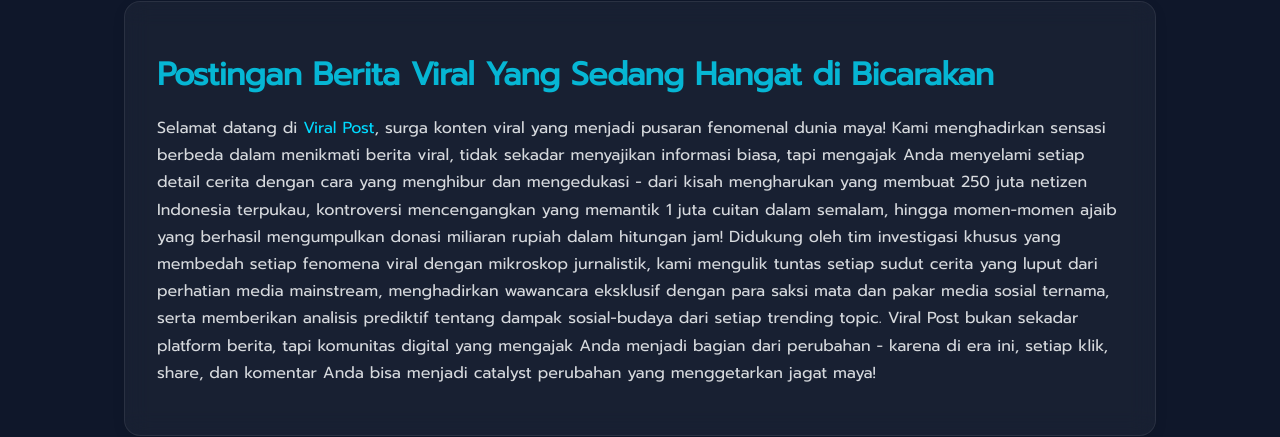
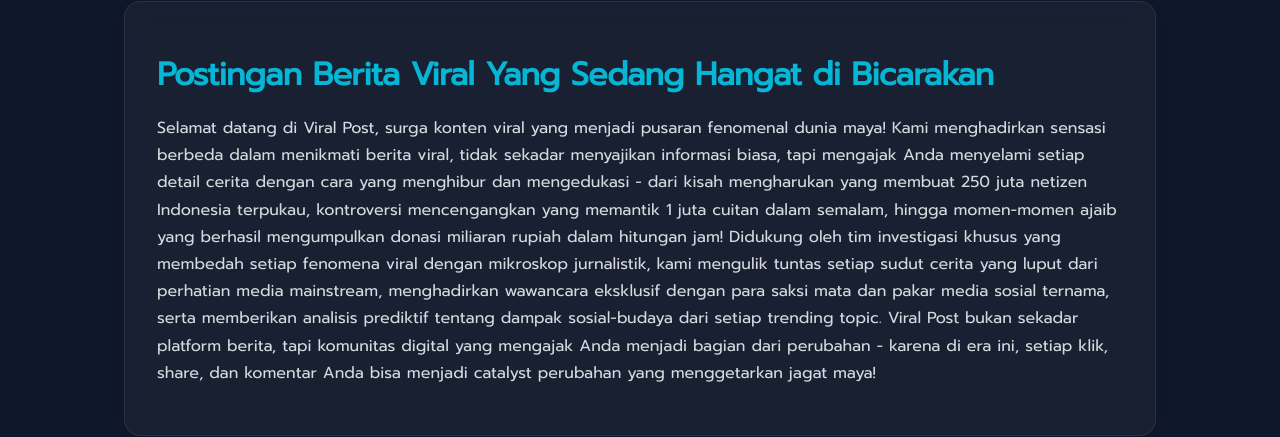
Before and after one commit to viralpost/trend, a plain HTML site: page index.html in a window 1280 px wide. Shown: the part 788-1225 px from the top of the page. Drawn offline with Linux system fonts and the light colour scheme.

Commit message:
Update index.html

```diff
--- a/index.html
+++ b/index.html
@@ -142,7 +142,7 @@
   <main class="container">
     <article class="card article">
       <h1>Postingan Berita Viral Yang Sedang Hangat di Bicarakan</h1>
-      <p>Selamat datang di <a href="https://viralpost.github.io/trend/">Viral Post</a>, surga konten viral yang menjadi pusaran fenomenal dunia maya! Kami menghadirkan sensasi berbeda dalam menikmati berita viral, tidak sekadar menyajikan informasi biasa, tapi mengajak Anda menyelami setiap detail cerita dengan cara yang menghibur dan mengedukasi - dari kisah mengharukan yang membuat 250 juta netizen Indonesia terpukau, kontroversi mencengangkan yang memantik 1 juta cuitan dalam semalam, hingga momen-momen ajaib yang berhasil mengumpulkan donasi miliaran rupiah dalam hitungan jam! Didukung oleh tim investigasi khusus yang membedah setiap fenomena viral dengan mikroskop jurnalistik, kami mengulik tuntas setiap sudut cerita yang luput dari perhatian media mainstream, menghadirkan wawancara eksklusif dengan para saksi mata dan pakar media sosial ternama, serta memberikan analisis prediktif tentang dampak sosial-budaya dari setiap trending topic. Viral Post bukan sekadar platform berita, tapi komunitas digital yang mengajak Anda menjadi bagian dari perubahan - karena di era ini, setiap klik, share, dan komentar Anda bisa menjadi catalyst perubahan yang menggetarkan jagat maya!</p>
+      <p>Selamat datang di Viral Post, surga konten viral yang menjadi pusaran fenomenal dunia maya! Kami menghadirkan sensasi berbeda dalam menikmati berita viral, tidak sekadar menyajikan informasi biasa, tapi mengajak Anda menyelami setiap detail cerita dengan cara yang menghibur dan mengedukasi - dari kisah mengharukan yang membuat 250 juta netizen Indonesia terpukau, kontroversi mencengangkan yang memantik 1 juta cuitan dalam semalam, hingga momen-momen ajaib yang berhasil mengumpulkan donasi miliaran rupiah dalam hitungan jam! Didukung oleh tim investigasi khusus yang membedah setiap fenomena viral dengan mikroskop jurnalistik, kami mengulik tuntas setiap sudut cerita yang luput dari perhatian media mainstream, menghadirkan wawancara eksklusif dengan para saksi mata dan pakar media sosial ternama, serta memberikan analisis prediktif tentang dampak sosial-budaya dari setiap trending topic. Viral Post bukan sekadar platform berita, tapi komunitas digital yang mengajak Anda menjadi bagian dari perubahan - karena di era ini, setiap klik, share, dan komentar Anda bisa menjadi catalyst perubahan yang menggetarkan jagat maya!</p>
     </article>
   </main>
 
```
